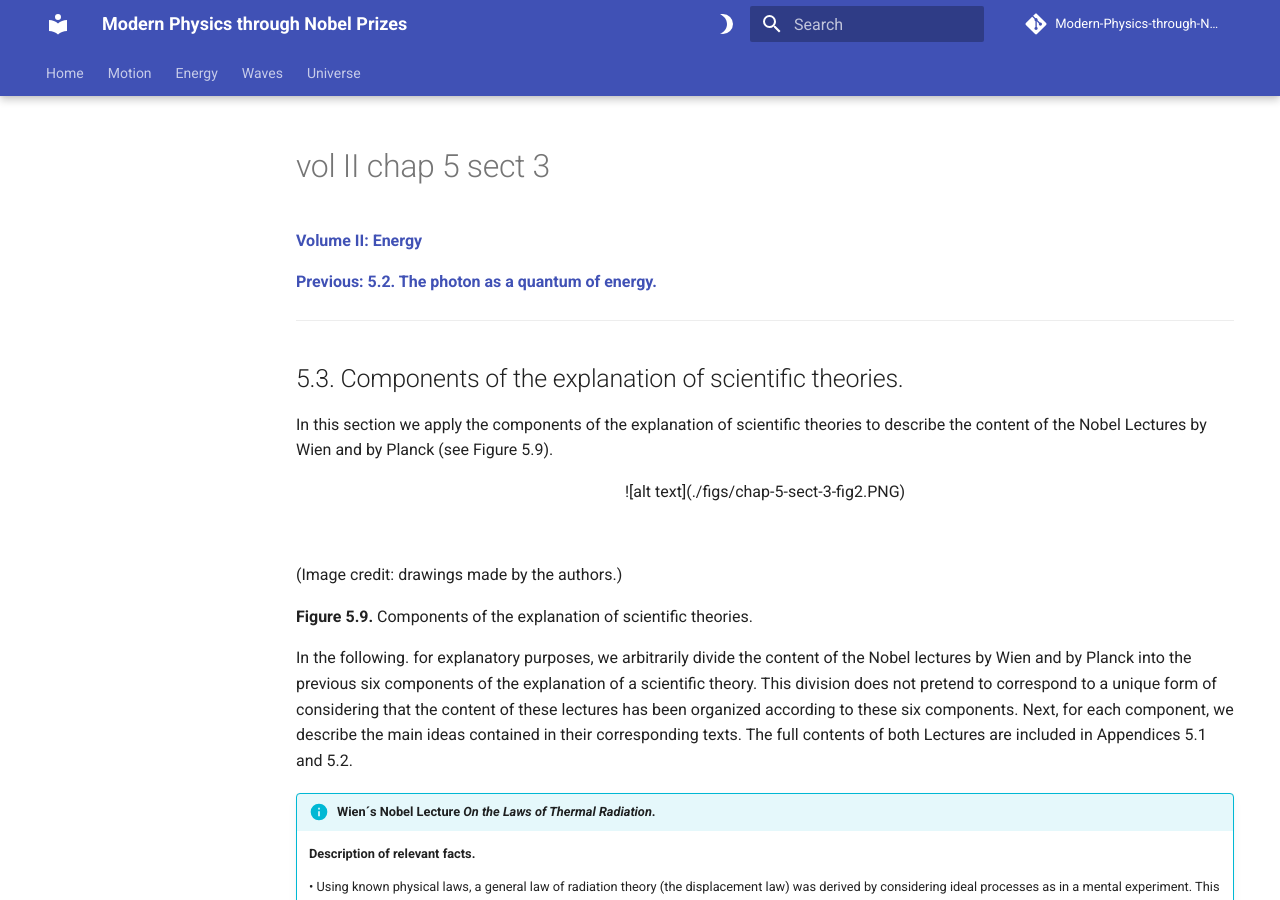
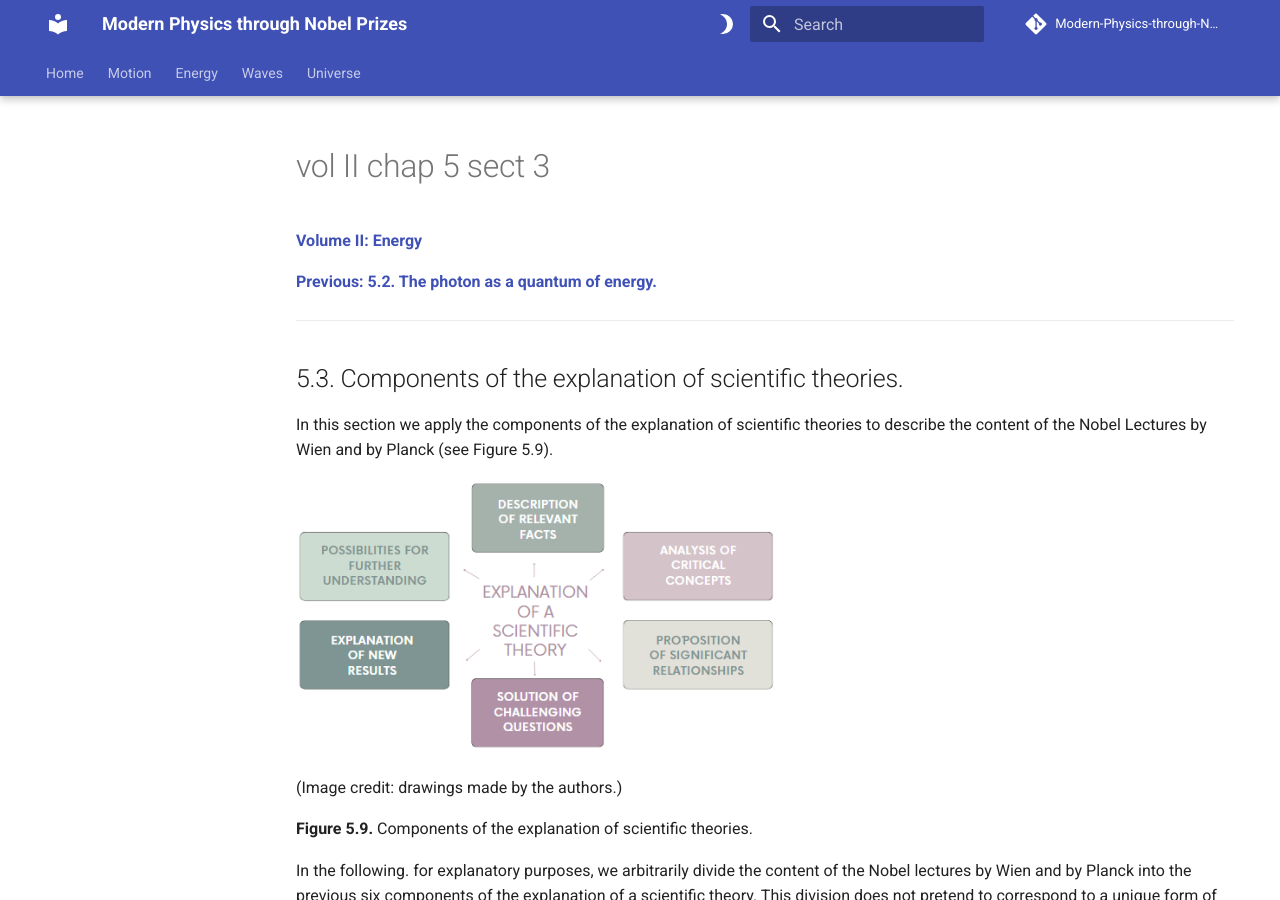
Before and after one commit to modphysnobel/modphysnobel.github.io, an MkDocs documentation site: the page built from docs/vol-II/vol-II-chap-5-sect-3.md, in a window 1280 px wide and 900 px high. Built offline with MkDocs 1.6.1 and Material for MkDocs 9.7.7, drawn with Linux system fonts in a browser that asks for light colours; some web fonts are replaced; comment, search, counter and statistics services are not loaded.

Commit message:
Update vol-II-chap-5-sect-3.md

```diff
--- a/docs/vol-II/vol-II-chap-5-sect-3.md
+++ b/docs/vol-II/vol-II-chap-5-sect-3.md
@@ -9,15 +9,7 @@
 
 In this section we apply the components of the explanation of scientific theories to describe the content of the Nobel Lectures by Wien and by Planck (see Figure 5.9).
 
-<div style="text-align: center;">
-
-![alt text](./figs/chap-5-sect-3-fig2.PNG)
-
-</div>
-
-<p align="center">
-<img scr = "./figs/chap-5-sect-3-fig2.PNG", width="480">
-</p>
+![Fig 2](./figs/chap-5-sect-3-fig2.PNG){width="480"}
 
 (Image credit: drawings made by the authors.)
 
```
